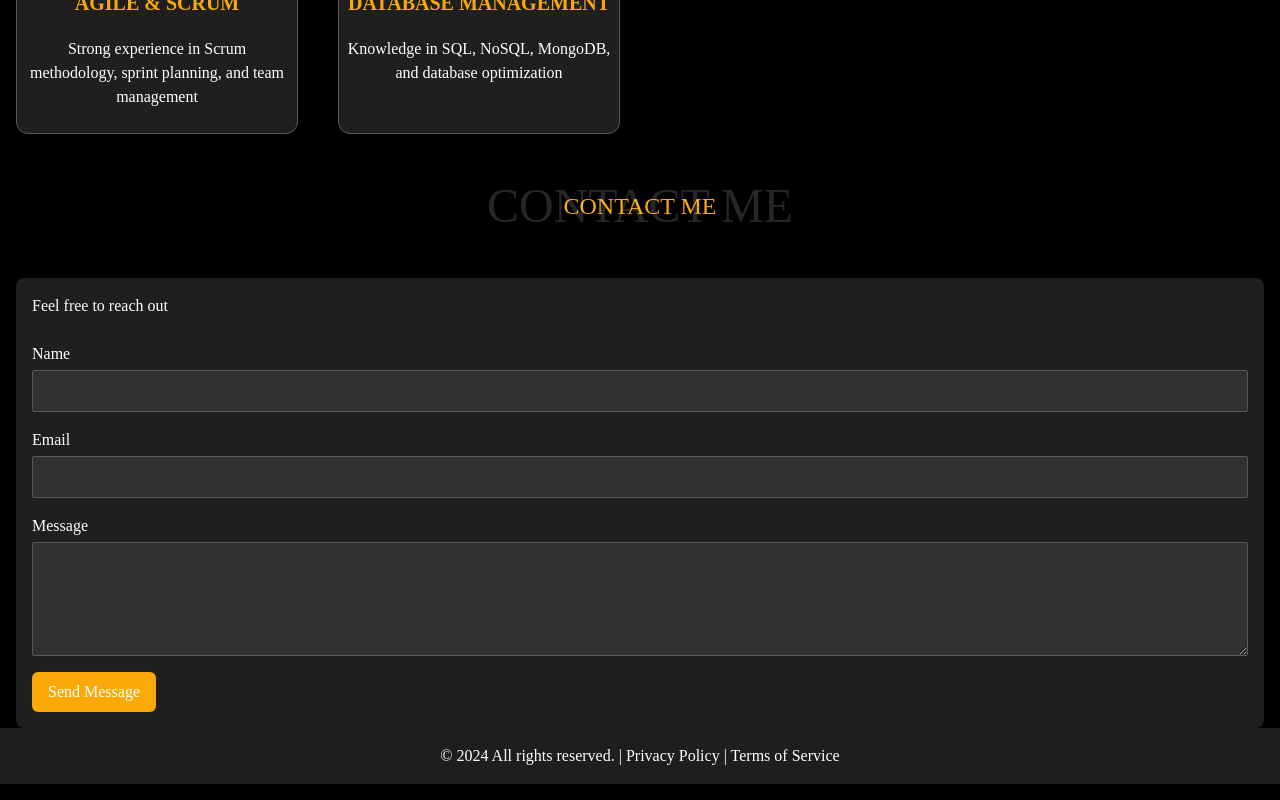
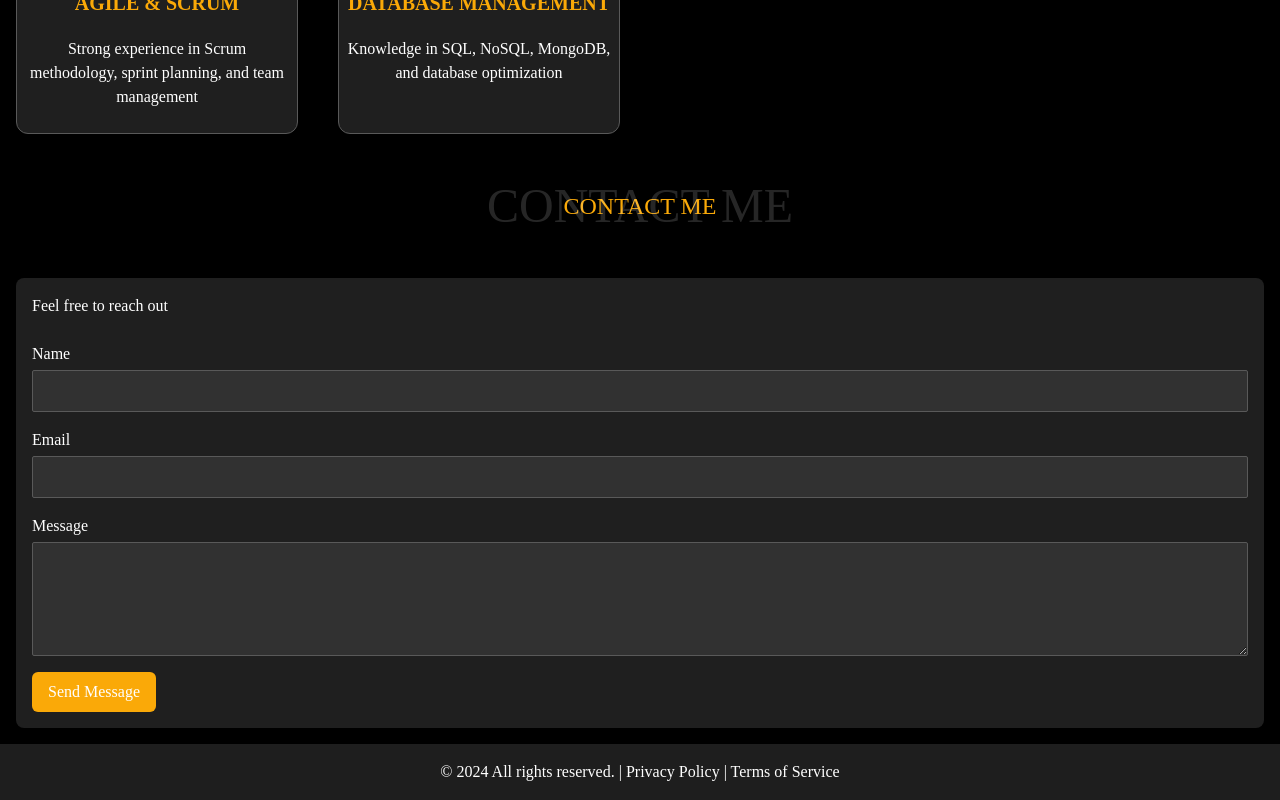
Before and after one commit to hanafianasse/MyPage, a React (Vite) app: page / in a window 1280 px wide. Shown: the part 1979-2779 px from the top of the page. Built offline with nearby package versions, Linux system fonts and the light colour scheme.

Commit message:
Ajust footer top spacing

```diff
--- a/src/components/Footer.jsx
+++ b/src/components/Footer.jsx
@@ -5,7 +5,7 @@ export function Footer() {
 
     return (
         <>
-            <div className="bg-[#1e1e1e]">
+            <div className="bg-[#1e1e1e] mt-4">
                 <div className="container mx-auto text-center py-4">
                     © 2024 All rights reserved. | Privacy Policy | Terms of Service
                 </div>
```
